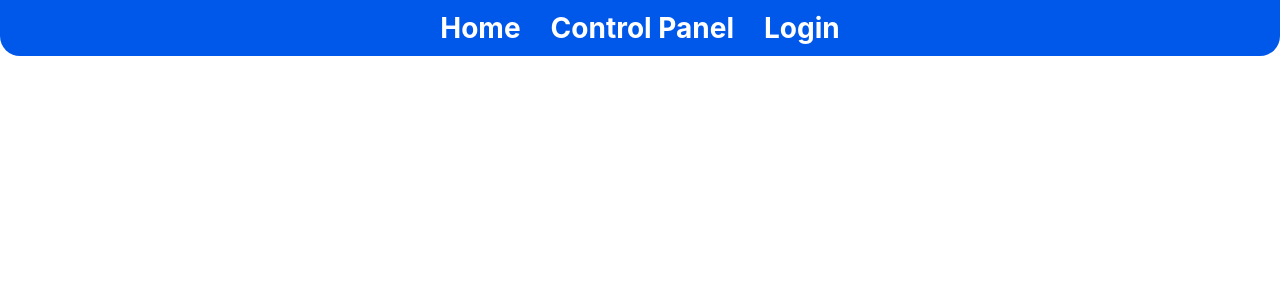
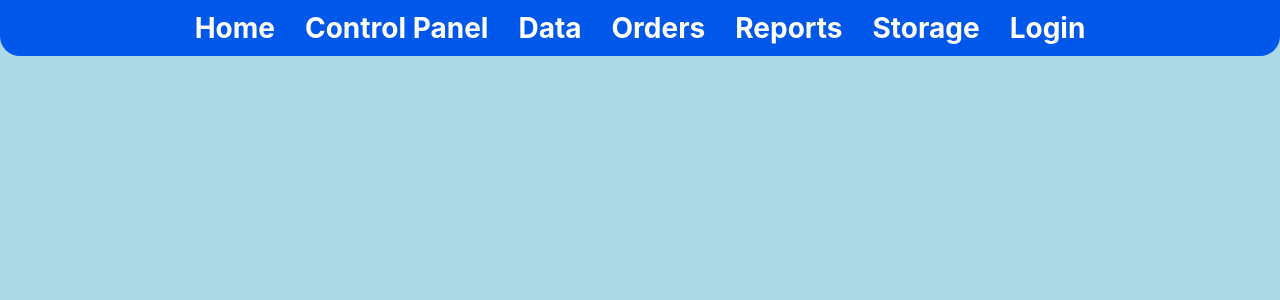
Before and after one commit to Dragonbestgg1/lietotajulomas, a React (Create React App) app: page /data in a window 1280 px wide. Shown: the top 300 px of the page. Built offline with nearby package versions, Linux system fonts and the light colour scheme.

Commit message:
It ka visas vajadzigas lapas

```diff
--- a/src/components/header.js
+++ b/src/components/header.js
@@ -2,7 +2,7 @@ import React from "react";
 import { useNavigate } from "react-router-dom";
 import styles from '../styles/header.module.css';
 
-function Header(){
+function Header(){{/*uz tokens bus*/}
   const navigate = useNavigate();
 
   const handleClick = (event) => {
@@ -15,7 +15,10 @@ function Header(){
       <div className={`${styles.header}`}>
         <a className={`${styles.res}`} href="/" onClick={handleClick}>Home</a>
         <a className={`${styles.res}`} href="/admin" onClick={handleClick}>Control Panel</a>
-
+        <a className={`${styles.res}`} href="/data">Data</a>
+        <a className={`${styles.res}`} href="/orders">Orders</a>
+        <a className={`${styles.res}`} href="/reports">Reports</a>
+        <a className={`${styles.res}`} href="/storage">Storage</a>
         <a className={`${styles.res}`} href="/login" onClick={handleClick}>Login</a>
       </div>
     </div>
--- a/src/styles/index.css
+++ b/src/styles/index.css
@@ -5,6 +5,7 @@ body {
     sans-serif;
   -webkit-font-smoothing: antialiased;
   -moz-osx-font-smoothing: grayscale;
+  background-color: #ADD8E6;
 }
 
 code {
```
Also changed, not shown: src/data/index.js (added, +13 -0 lines), src/orders/index.js (added, +14 -0 lines), src/reports/index.js (added, +14 -0 lines), src/storage/index.js (added).
